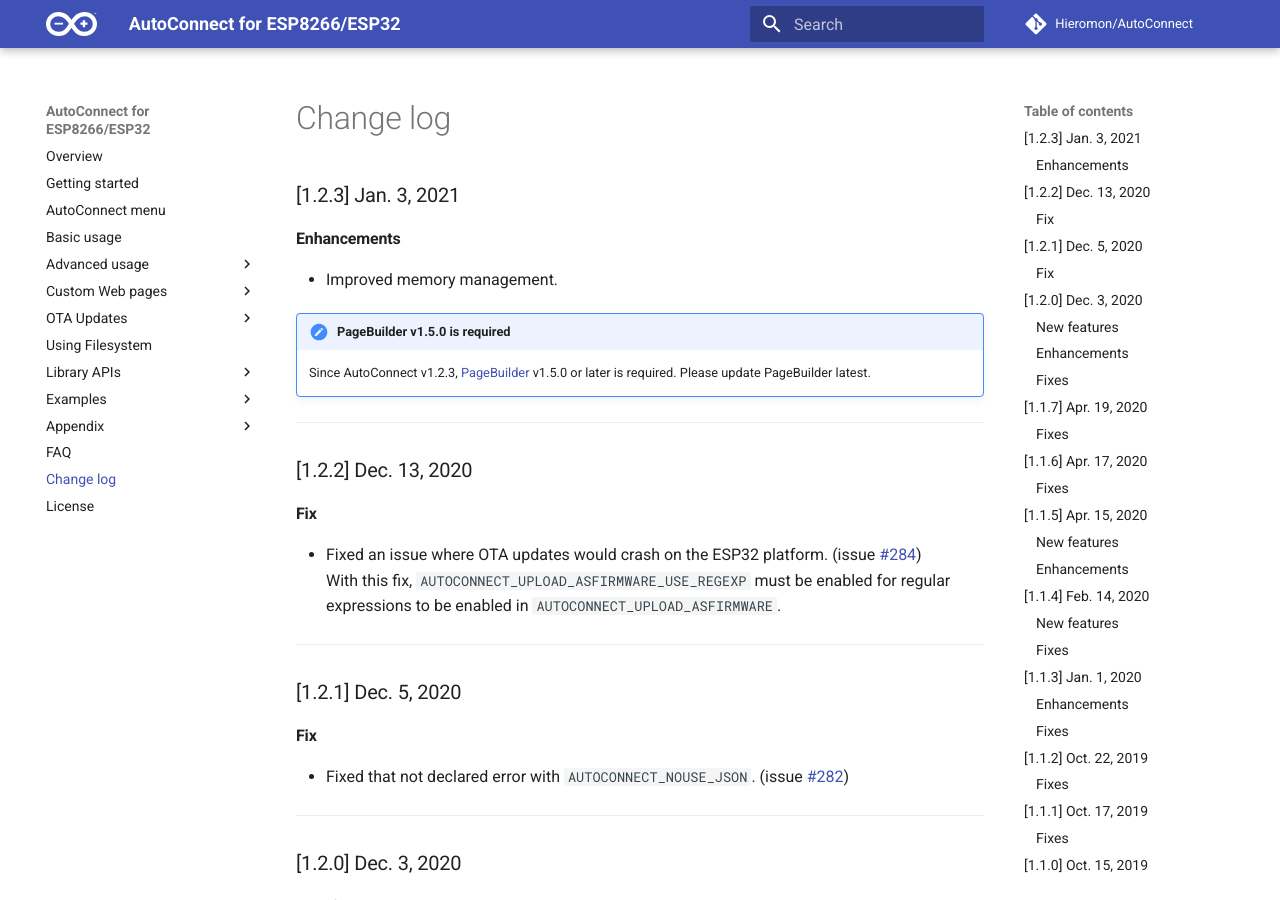
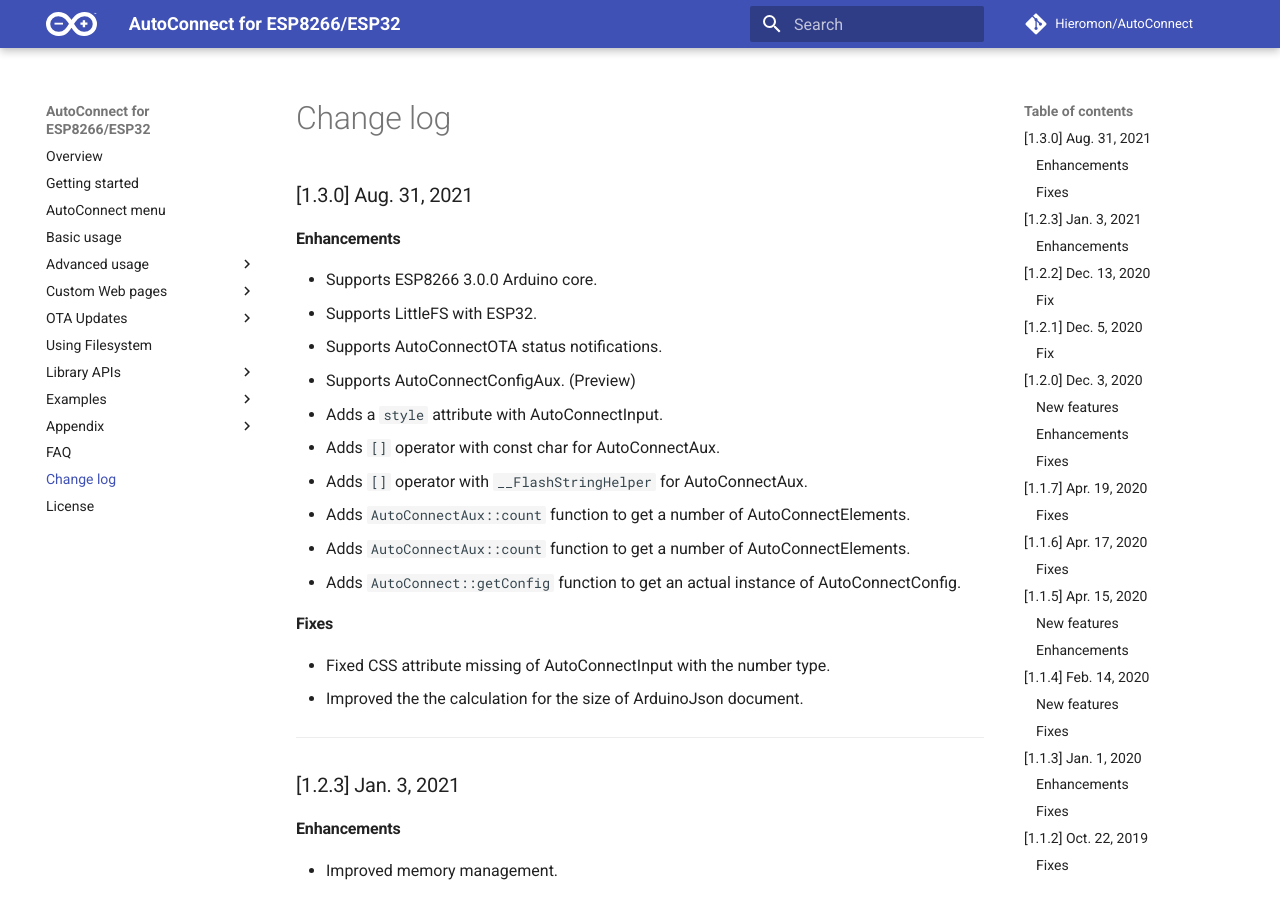
Before and after one commit to Hieromon/AutoConnect, an MkDocs documentation site: the page built from mkdocs/changelog.md, in a window 1280 px wide and 900 px high. Built offline with MkDocs 1.6.1 and Material for MkDocs 9.7.7, drawn with Linux system fonts in a browser that asks for light colours; nearby versions of some CDN libraries; comment, search, counter and statistics services are not loaded.

```diff
--- a/mkdocs/changelog.md
+++ b/mkdocs/changelog.md
@@ -1,3 +1,24 @@
+### [1.3.0] Aug. 31, 2021
+
+#### Enhancements
+
+- Supports ESP8266 3.0.0 Arduino core.
+- Supports LittleFS with ESP32.
+- Supports AutoConnectOTA status notifications.
+- Supports AutoConnectConfigAux. (Preview)
+- Adds a `style` attribute with AutoConnectInput.
+- Adds `[]` operator with const char for AutoConnectAux.
+- Adds `[]` operator with `__FlashStringHelper` for AutoConnectAux.
+- Adds `AutoConnectAux::count` function to get a number of AutoConnectElements.
+- Adds `AutoConnectAux::count` function to get a number of AutoConnectElements.
+- Adds `AutoConnect::getConfig` function to get an actual instance of AutoConnectConfig.
+
+#### Fixes
+
+- Fixed CSS attribute missing of AutoConnectInput with the number type.
+- Improved the the calculation for the size of ArduinoJson document.
+
+---
 ### [1.2.3] Jan. 3, 2021
 
 #### Enhancements
```
Also changed, not shown: README.md (+2 -2 lines), mkdocs/acelements.md (+1 -0 lines), mkdocs/acjson.md (+1 -0 lines), mkdocs/apielements.md (+9 -0 lines).
